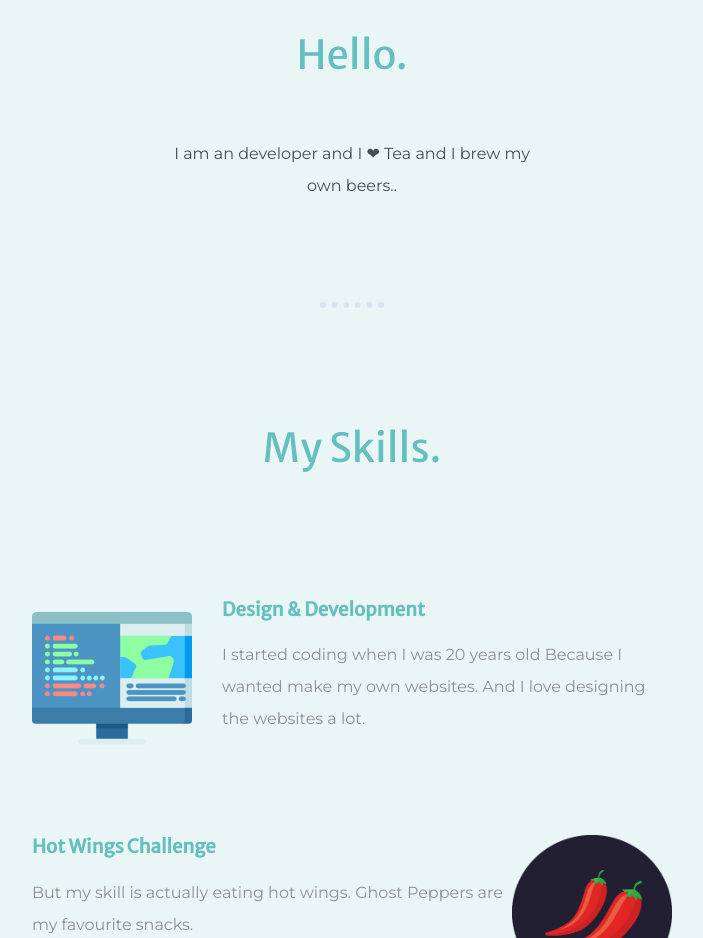
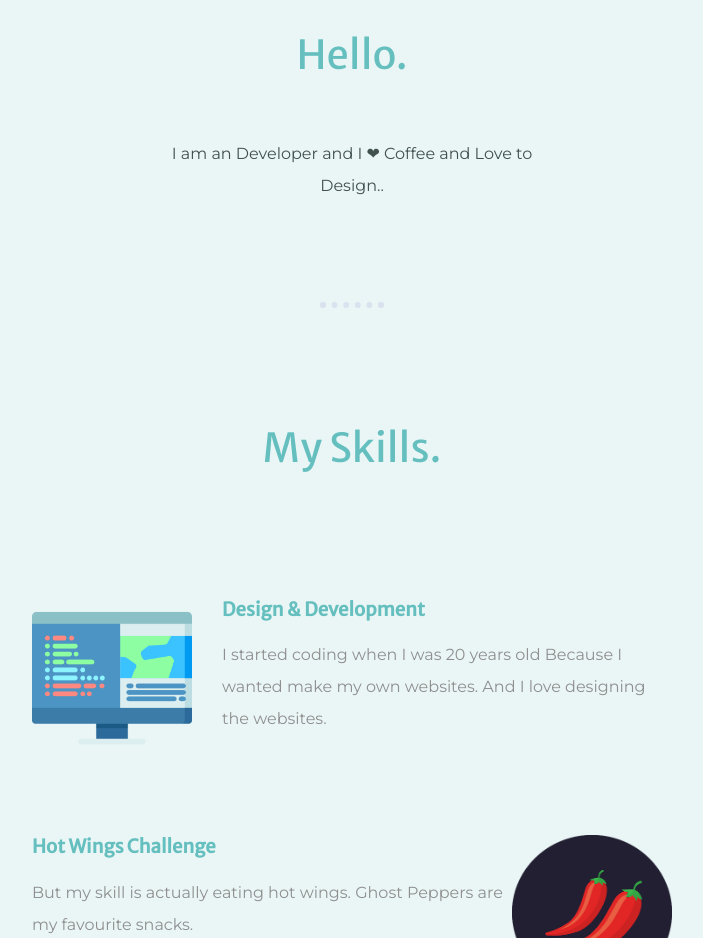
Before and after one commit to sumitaney/MyWebsite, a plain HTML site: page index.html in a window 1280 px wide. Shown: the part 1220-2158 px from the top of the page, without its empty margins (288-991 px from the left). Drawn offline with Linux system fonts and the light colour scheme.

Commit message:
Update index.html

```diff
--- a/index.html
+++ b/index.html
@@ -21,7 +21,7 @@
       <div class="profile">
         <img class="img-profile" src="https://media.licdn.com/dms/image/C5603AQFjlMeRr_8AWQ/profile-displayphoto-shrink_200_200/0?e=1571875200&v=beta&t=5j7vhIaqMy3meE9leLRAHjp-C5_HgnaUiTZi7Lcegpg" alt="developer">
         <h2>Hello.</h2>
-        <p class="intro">I am an developer and I ❤ Tea and I brew my own beers..</p>
+        <p class="intro">I am an Developer and I ❤ Coffee and Love to Design..</p>
       </div>
 
       <hr>
@@ -30,7 +30,7 @@
         <div class="skill-row">
           <img class="coding" src="css/coding.png" alt="">
           <h3>Design & Development</h3>
-          <p  class="codeskill-des">I started coding when I was 20 years old Because I wanted make my own websites. And I love designing the websites a lot.</p>
+          <p  class="codeskill-des">I started coding when I was 20 years old Because I wanted make my own websites. And I love designing the websites.</p>
         </div>
         <div class="skill-row">
           <img class="chillies" src="css/chillies.png" alt="">
```
